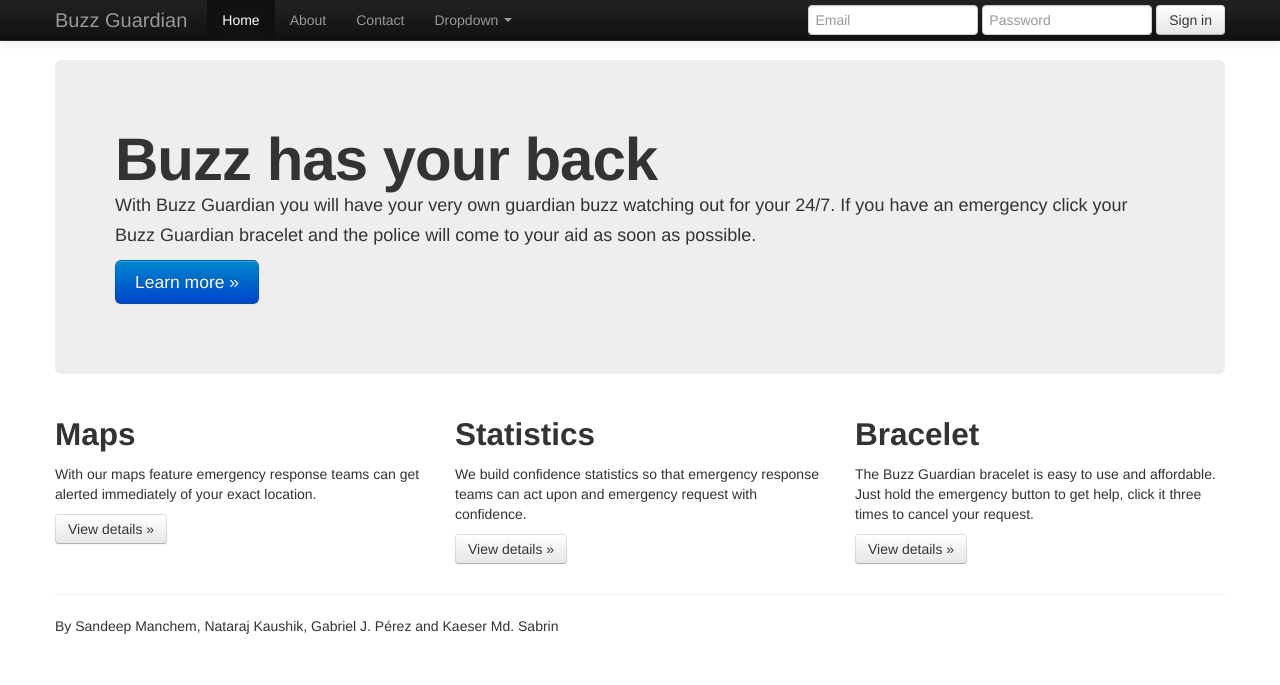
After one commit to climatewarrior/personal-security-bracelet-website, a Python web app: template maps/src/templates/welcome.html in a window 1280 px wide. The commit adds this page. Shown: the top 685 px of the page. Run offline with Jinja, Linux system fonts and the light colour scheme; the template is opened without the code that fills it, so the values that code supplies are empty; some libraries are stand-ins or nearby versions.

Commit message:
Added bootstrap html templates for all the pages. Integrated maps demo with maps page.

```diff
--- /dev/null
+++ b/maps/src/templates/welcome.html
@@ -0,0 +1,124 @@
+<!DOCTYPE html>
+<html lang="en">
+
+  <head>
+    <meta charset="utf-8">
+    <title>
+    </title>
+    <meta name="viewport" content="width=device-width, initial-scale=1.0">
+    <meta name="description" content="">
+    <meta name="author" content="">
+    <!-- Le styles -->
+    <link href="../static/css/bootstrap.css" rel="stylesheet">
+    <style>
+      body { padding-top: 60px; /* 60px to make the container go all the way
+      to the bottom of the topbar */ }
+    </style>
+    <link href="../static/css/bootstrap-responsive.css" rel="stylesheet">
+    <!-- Le HTML5 shim, for IE6-8 support of HTML5 elements -->
+    <!--[if lt IE 9]>
+      <script src="http://html5shim.googlecode.com/svn/trunk/html5.js">
+      </script>
+    <![endif]-->
+    <!-- Le fav and touch icons -->
+    <link rel="shortcut icon" href="../static/ico/favicon.ico">
+    <link rel="apple-touch-icon-precomposed" sizes="144x144" href="../static/ico/apple-touch-icon-144-precomposed.png">
+    <link rel="apple-touch-icon-precomposed" sizes="114x114" href="../static/ico/apple-touch-icon-114-precomposed.png">
+    <link rel="apple-touch-icon-precomposed" sizes="72x72" href="../static/ico/apple-touch-icon-72-precomposed.png">
+    <link rel="apple-touch-icon-precomposed" href="../static/ico/apple-touch-icon-57-precomposed.png">
+    <style>
+    </style>
+  </head>
+  <body>
+
+    <div class="navbar navbar-inverse navbar-fixed-top">
+      <div class="navbar-inner">
+        <div class="container">
+          <button type="button" class="btn btn-navbar" data-toggle="collapse" data-target=".nav-collapse">
+            <span class="icon-bar"></span>
+            <span class="icon-bar"></span>
+            <span class="icon-bar"></span>
+          </button>
+          <a class="brand" href="#">Buzz Guardian</a>
+          <div class="nav-collapse collapse">
+            <ul class="nav">
+              <li class="active"><a href="#">Home</a></li>
+              <li><a href="#about">About</a></li>
+              <li><a href="#contact">Contact</a></li>
+              <li class="dropdown">
+                <a href="#" class="dropdown-toggle" data-toggle="dropdown">Dropdown <b class="caret"></b></a>
+                <ul class="dropdown-menu">
+                  <li><a href="#">Action</a></li>
+                  <li><a href="#">Another action</a></li>
+                  <li><a href="#">Something else here</a></li>
+                  <li class="divider"></li>
+                  <li class="nav-header">Nav header</li>
+                  <li><a href="#">Separated link</a></li>
+                  <li><a href="#">One more separated link</a></li>
+                </ul>
+              </li>
+            </ul>
+            <form class="navbar-form pull-right">
+              <input class="span2" type="text" placeholder="Email">
+              <input class="span2" type="password" placeholder="Password">
+              <button type="submit" class="btn">Sign in</button>
+            </form>
+          </div><!--/.nav-collapse -->
+        </div>
+      </div>
+    </div>
+
+    <div class="container jetstrap-highlighted">
+
+      <!-- Main hero unit for a primary marketing message or call to action -->
+      <div class="hero-unit">
+        <h1>Buzz has your back</h1>
+        <p>With Buzz Guardian you will have your very own guardian buzz&nbsp;watching&nbsp;out for your 24/7. If you have an emergency click your Buzz Guardian bracelet and the police will come to your aid as soon as possible.&nbsp;</p>
+        <p><a href="#" class="btn btn-primary btn-large">Learn more »</a></p>
+      </div>
+
+      <!-- Example row of columns -->
+      <div class="row">
+        <div class="span4">
+          <h2>Maps</h2>
+          <p>With our maps feature emergency response teams can get alerted immediately of your exact location.&nbsp;</p>
+          <p><a class="btn" href="#">View details »</a></p>
+        </div>
+        <div class="span4">
+          <h2>Statistics</h2>
+          <p>We build confidence statistics so that emergency response teams can act upon and emergency request with confidence.&nbsp;</p>
+          <p><a class="btn" href="#">View details »</a></p>
+       </div>
+        <div class="span4">
+          <h2>Bracelet</h2>
+          <p>The Buzz Guardian bracelet is easy to use and affordable. Just hold the emergency button to get help, click it three times to cancel your request.&nbsp;</p>
+          <p><a class="btn" href="#">View details »</a></p>
+        </div>
+      </div>
+
+      <hr class="">
+
+      <p class="">By Sandeep Manchem, Nataraj Kaushik, Gabriel J. Pérez&nbsp;and Kaeser Md. Sabrin<div class="dl"><div class="aIi"><div class="bS"></div></div></div><div class="dn"></div><div class="dl"><div class="aIj"></div></div></p><footer>
+
+      </footer>
+
+    </div> <!-- /container -->
+
+
+    <style>
+
+      body {
+        padding-top: 60px;
+        padding-bottom: 40px;
+      }
+
+    </style>
+    <script src="https://ajax.googleapis.com/ajax/libs/jquery/1.7.2/jquery.min.js">
+    </script>
+    <script src="../static/js/bootstrap.js">
+    </script>
+    <script>
+
+    </script>
+  </body>
+</html>
```
Also changed, not shown: maps/src/main.py (+10 -5 lines), maps/src/templates/maps-demo.html (added, +90 -0 lines), maps/src/templates/maps.html (+73 -8 lines), maps/src/templates/table.html (added, +77 -0 lines), maps/src/templates/signup.html (renamed from maps/src/templates/index.html).
